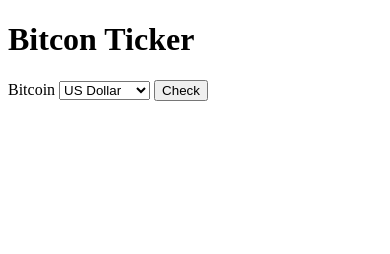
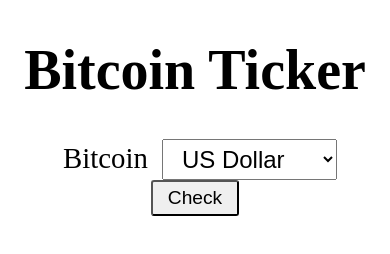
Before and after one commit to Bibek-Rasaili/Bitcoin-Price-Index-API, a website: page index.html in a window 390 px wide. Drawn offline with Linux system fonts and the light colour scheme.

Commit message:
Mobile-Friendly - text: centered. text size: enlarged. Similar for the API reponse too.

```diff
--- a/index.html
+++ b/index.html
@@ -4,10 +4,12 @@
 <head>
   <meta charset="utf-8">
   <title>Bitcoin Ticker</title>
+  <link rel="stylesheet" href="styles.css">
 </head>
 
 <body>
-  <h1>Bitcon Ticker</h1>
+
+  <h1>Bitcoin Ticker</h1>
   <form action="/" method="post">
 
     <span>Bitcoin</span>
--- a/index.js
+++ b/index.js
@@ -6,6 +6,8 @@
 app.use(bodyParse.urlencoded({
   extended: true
 }));
+
+app.use(express.static("public"));
 
 app.get("/", function(req, res) {
   res.sendFile(__dirname + "/index.html");
@@ -54,9 +56,11 @@
       }
       //in order to send multiple lines, use response.write
       //then response.send() works like an enter button/key
+      response.write("<body style='text-align: center; font-size:2rem;'>");//Added for mobile
       response.write("<p>The last updated date and time is: "+dateAndTime+" </p>");
       response.write("<h1>The Bitcoin price in " + curr + " is: " + price + " </h1>");
       response.write("<em><a href='https://www.coindesk.com'>Powered by coindesk</a></em>")
+      response.write("</body>");
       response.send();
 
       //REQUEST, req
--- a/package.json
+++ b/package.json
@@ -10,6 +10,7 @@
   "dependencies": {
     "body-parser": "^1.19.0",
     "express": "^4.17.1",
+    "nodemon": "^2.0.2",
     "request": "^2.88.2"
   },
   "devDependencies": {},
--- /dev/null
+++ b/public/styles.css
@@ -0,0 +1,29 @@
+body {
+  text-align: center;
+}
+
+h1 {
+  font-size: 3.5rem;
+}
+
+span {
+  font-size: 1.8rem;
+  margin-left: 10px;
+  margin-right: 10px;
+}
+
+select, button {
+  padding: 5px 15px;
+}
+
+select {
+  font-size: 1.5rem;
+}
+
+button {
+  font-size: 1.2rem;
+  border-radius: 3px;
+
+  margin-left: 2px;
+  margin-right: 2px;
+}
```
Also changed, not shown: 2 other files.
